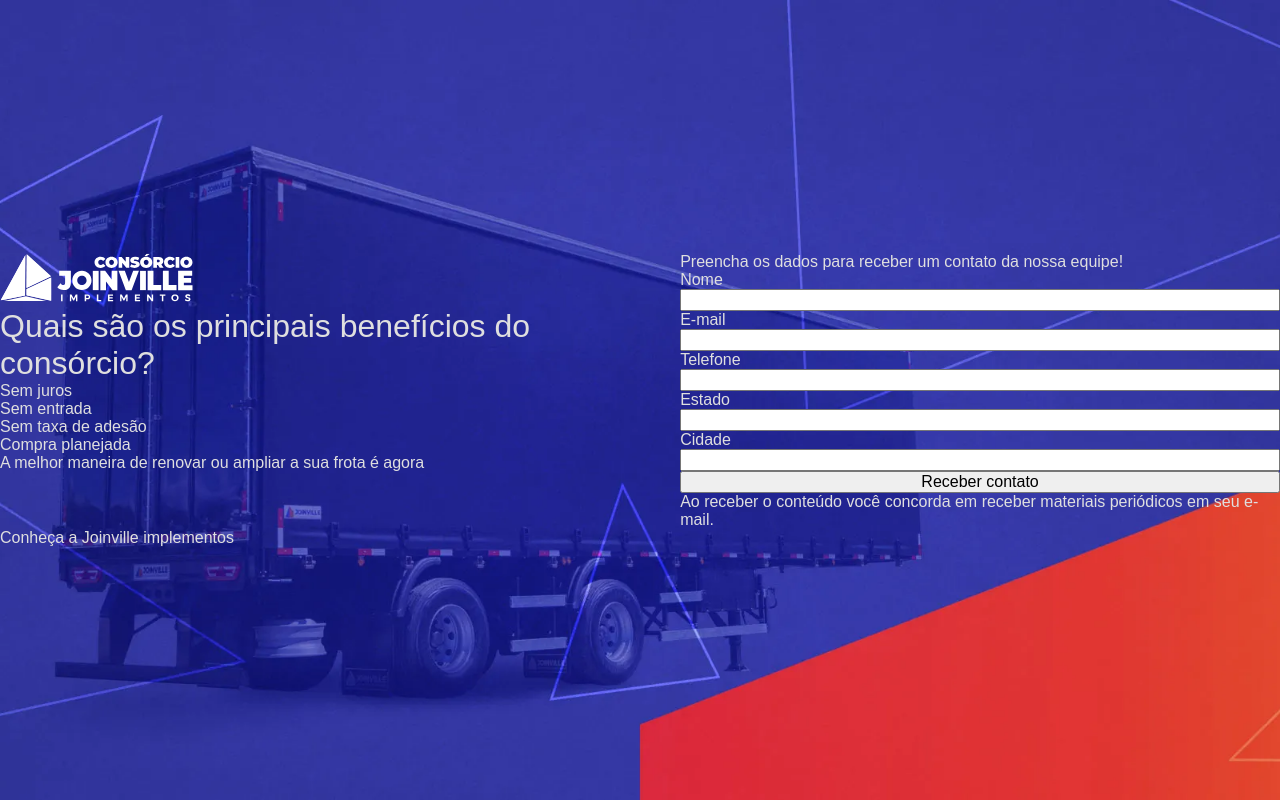
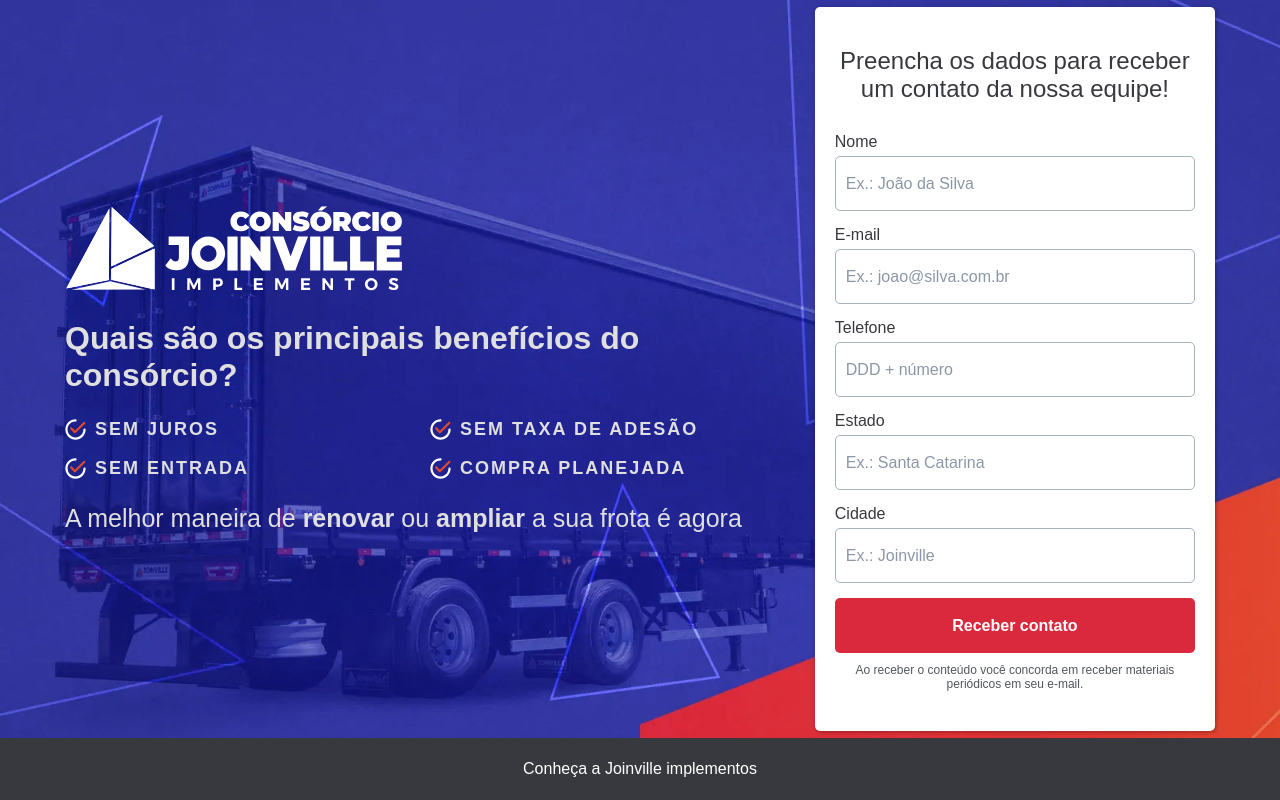
Before and after one commit to raphaelcdsouza/poc-lp-nextjs, a Next.js app: page / in a window 1280 px wide. Built offline with nearby package versions, Linux system fonts and the light colour scheme; a web font is replaced by a local one.

Commit message:
Final styles

```diff
--- a/src/pages/index.tsx
+++ b/src/pages/index.tsx
@@ -1,11 +1,9 @@
 export default function Home() {
   return (
-    <>
-      <div className="wrapper">
+    <div className="wrapper">
+      <div className="content">
         <main>
-          <picture>
-            <img src="/logojlleimplementos.svg" height="51.23" width="200" alt="Logo Joinville Implementos"/>
-          </picture>
+          <img src="/logojlleimplementos.svg" height="89.67" width="350" alt="Logo Joinville Implementos"/>
 
           <h1>Quais são os principais benefícios do consórcio?</h1>
 
@@ -23,22 +21,22 @@ export default function Home() {
           <p>Preencha os dados para receber um contato da nossa equipe!</p>
           <form>
             <label htmlFor="name">Nome</label>
-            <input type="text" name="name" id="name"/>
+            <input type="text" name="name" id="name" placeholder="Ex.: João da Silva" />
             <label htmlFor="email">E-mail</label>
-            <input type="text" name="email" id="email"/>
+            <input type="text" name="email" id="email" placeholder="Ex.: joao@silva.com.br" />
             <label htmlFor="phone">Telefone</label>
-            <input type="text" name="phone" id="phone"/>
+            <input type="text" name="phone" id="phone" placeholder="DDD + número" />
             <label htmlFor="state">Estado</label>
-            <input type="text" name="state" id="state"/>
+            <input type="text" name="state" id="state" placeholder="Ex.: Santa Catarina" />
             <label htmlFor="city">Cidade</label>
-            <input type="text" name="city" id="city"/>
+            <input type="text" name="city" id="city" placeholder="Ex.: Joinville" />
             <button>Receber contato</button>
           </form>
-          <span>Ao receber o conteúdo você concorda em receber materiais periódicos em seu e-mail.</span>
+          <small>Ao receber o conteúdo você concorda em receber materiais periódicos em seu e-mail.</small>
         </aside>
       </div>
 
-      <footer>Conheça a Joinville implementos</footer>
-    </>
+      <footer><a href="https://www.joinvilleimplementos.com.br">Conheça a Joinville implementos</a></footer>
+    </div>
   )
 }
--- a/src/styles/styles.scss
+++ b/src/styles/styles.scss
@@ -10,11 +10,6 @@ body {
   background: url(../../public/bg-consorciojlle.webp) no-repeat center/cover;
   color: #dfdfdf;
   -webkit-font-smoothing: antialiased;
-
-  display: flex;
-  flex-direction: column;
-  align-items: center;
-  justify-content: center;
 }
 
 h1, h2, h3, h4, h5, h6, strong {
@@ -28,15 +23,149 @@ button {
 main {
   display: flex;
   flex-direction: column;
+  flex-grow: 1;
+  margin-right: 20px;
+
+  h1 {
+    margin: 25px 0;
+    font-weight: 700;
+  }
+
+  ul {
+    height: 60px;
+    min-height: 60px;
+    list-style: none;
+    display: flex;
+    flex-direction: column;
+    justify-content: space-between;
+
+    flex-wrap: wrap;
+
+    li {
+      width: 50%;
+      padding-left: 30px;
+      font-size: 18px;
+      letter-spacing: 2px;
+      text-transform: uppercase;
+      font-weight: 700;
+      background: url(../../public/tick.svg) no-repeat left center;
+    }
+  }
+
+  p {
+    font-size: 25px;
+    margin-top: 25px;
+
+    strong {
+      font-weight: 700;
+    }
+  }
 }
 
 aside {
+  display: flex;
+  flex-direction: column;
+  width: 413px;
+  background: #fff;
+  color: #38393E;
+  border-radius: 5px;
+  box-shadow: 1px 1px 4px rgba(0, 0, 0, 0.35);
+
+  padding: 40px 20px;
+
+  p {
+    font-size: 24px;
+    text-align: center;
+    margin-bottom: 30px;
+  }
+
+  small {
+    align-self: center;
+    text-align: center;
+    margin-top: 10px;
+    font-size: 12px;
+    color: #52575e;
+  }
+
   form {
     display: flex;
     flex-direction: column;
+
+    label {
+      margin-bottom: 5px;
+    }
+
+    input {
+      height: 55px;
+      margin-bottom: 15px;
+      border: 1px solid #a9b1bc;
+      border-radius: 5px;
+      padding: 0 10px;
+      transition: border 400ms;
+
+      &::placeholder {
+        color: #8c97a6;
+      }
+
+      &:focus {
+        border: 1px solid #E24B2C;
+      }
+    }
+
+    button {
+      background: #DA293D;
+      border: none;
+      border-radius: 5px;
+      height: 55px;
+      font-weight: 700;
+      color: #fff;
+      transition: background 400ms;
+
+      &:hover {
+        background: #E24B2C;
+      }
+    }
   }
 }
 
+footer {
+  display: flex;
+  align-items: center;
+  justify-content: center;
+  width: 100%;
+  height: 62px;
+
+  background: #38393E;
+
+  a {
+    color: #fff;
+    font-weight: 500;
+    text-decoration: none;
+    transition: color 400ms;
+
+    &:hover {
+      color: #E24B2C;
+    }
+  }
+}
+
+#__next {
+  display: flex;
+  flex-direction: column;
+  height: 100%;
+}
+
 .wrapper {
+  height: 100%;
   display: flex;
+  align-items: center;
+  flex-direction: column;
+  justify-content: space-between;
 }
+
+.content {
+  max-width: 1150px;
+  margin: auto 15px;
+  display: flex;
+  align-items: center;
+}
```
